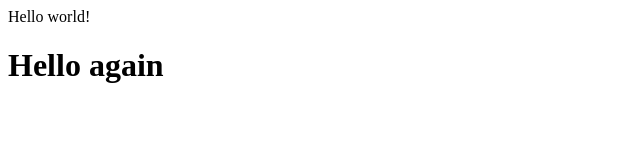
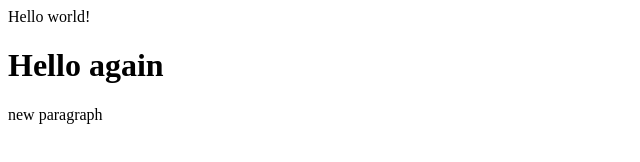
Before and after one commit to dreamchild7/lecture0, a plain HTML site: page index.html in a window 1280 px wide. Shown: the whole page, without its empty margins (0-640 px from the left). Drawn offline with Linux system fonts and the light colour scheme.

Commit message:
Update index.html

```diff
--- a/index.html
+++ b/index.html
@@ -9,7 +9,7 @@
 
 <body>
     Hello world!
-    <h1>Hello again</h1>
+    <h1>Hello again</h1><p>new paragraph</p>
 </body>
 
 </html>
```
